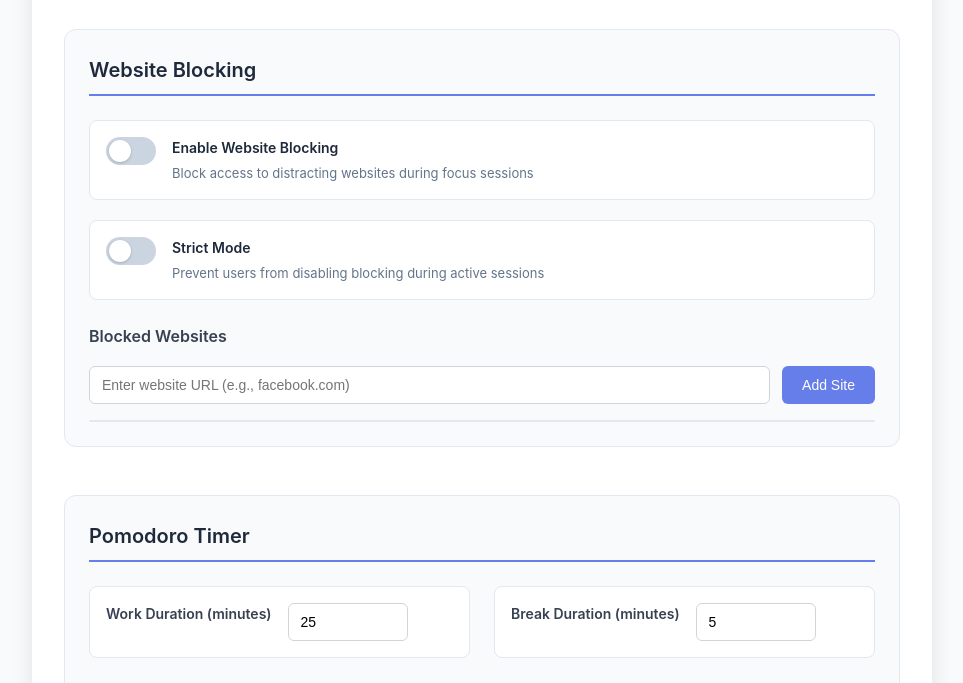
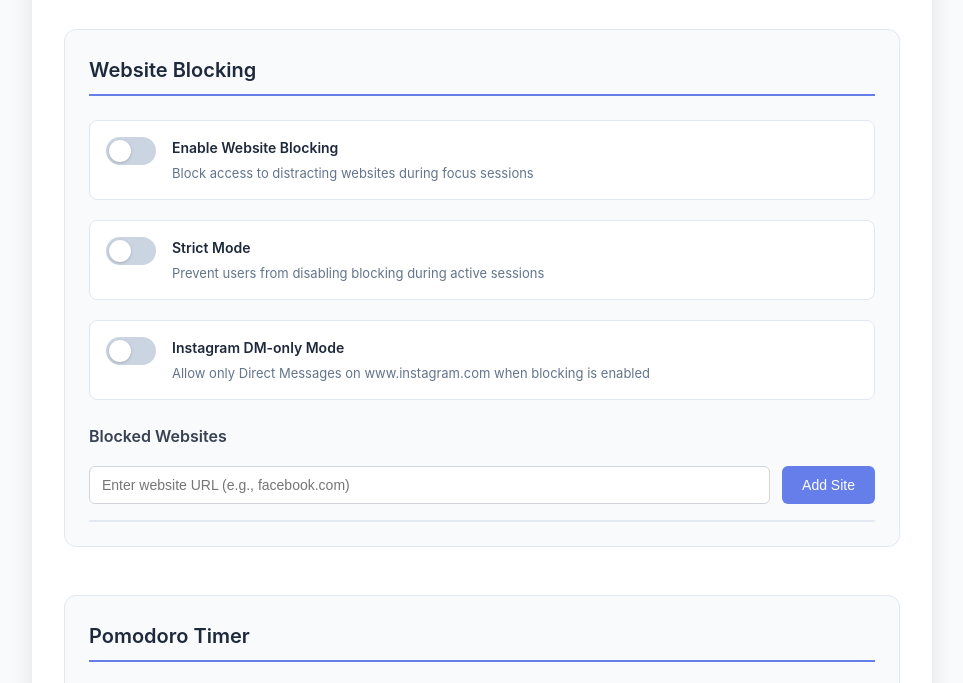
Before and after one commit to MatejSkultety/focuser, a browser extension: page options/options.html in a window 1280 px wide. Shown: the part 90-773 px from the top of the page, without its empty margins (158-1121 px from the left). Drawn offline with Linux system fonts and the light colour scheme.

Commit message:
feat: update options

```diff
--- a/options/options.html
+++ b/options/options.html
@@ -38,6 +38,17 @@
                     <div class="setting-info">
                         <div class="setting-title">Strict Mode</div>
                         <div class="setting-description">Prevent users from disabling blocking during active sessions</div>
+                    </div>
+                </div>
+
+                <div class="setting-item">
+                    <label class="toggle-switch">
+                        <input type="checkbox" id="instagramDmOnlyEnabled">
+                        <span class="toggle-slider"></span>
+                    </label>
+                    <div class="setting-info">
+                        <div class="setting-title">Instagram DM-only Mode</div>
+                        <div class="setting-description">Allow only Direct Messages on www.instagram.com when blocking is enabled</div>
                     </div>
                 </div>
 
```
